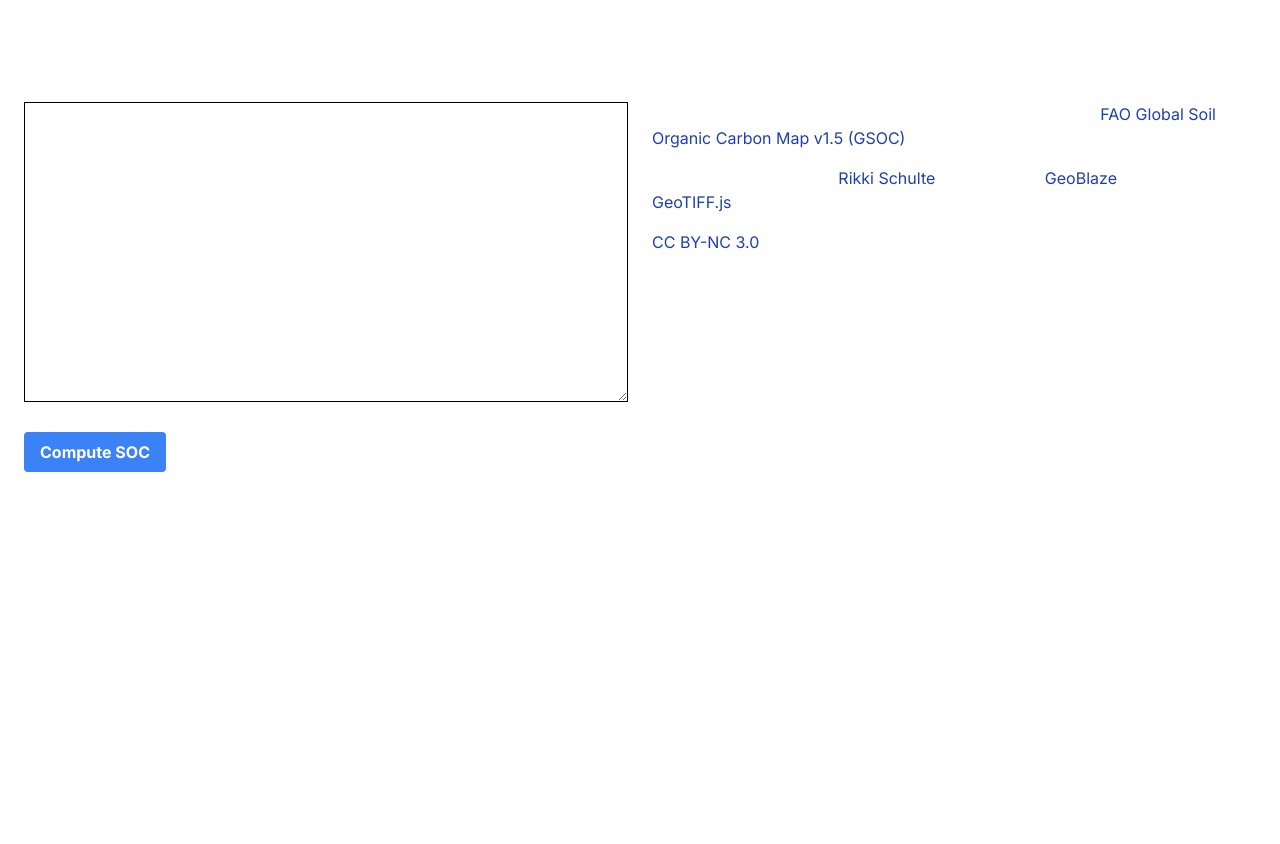
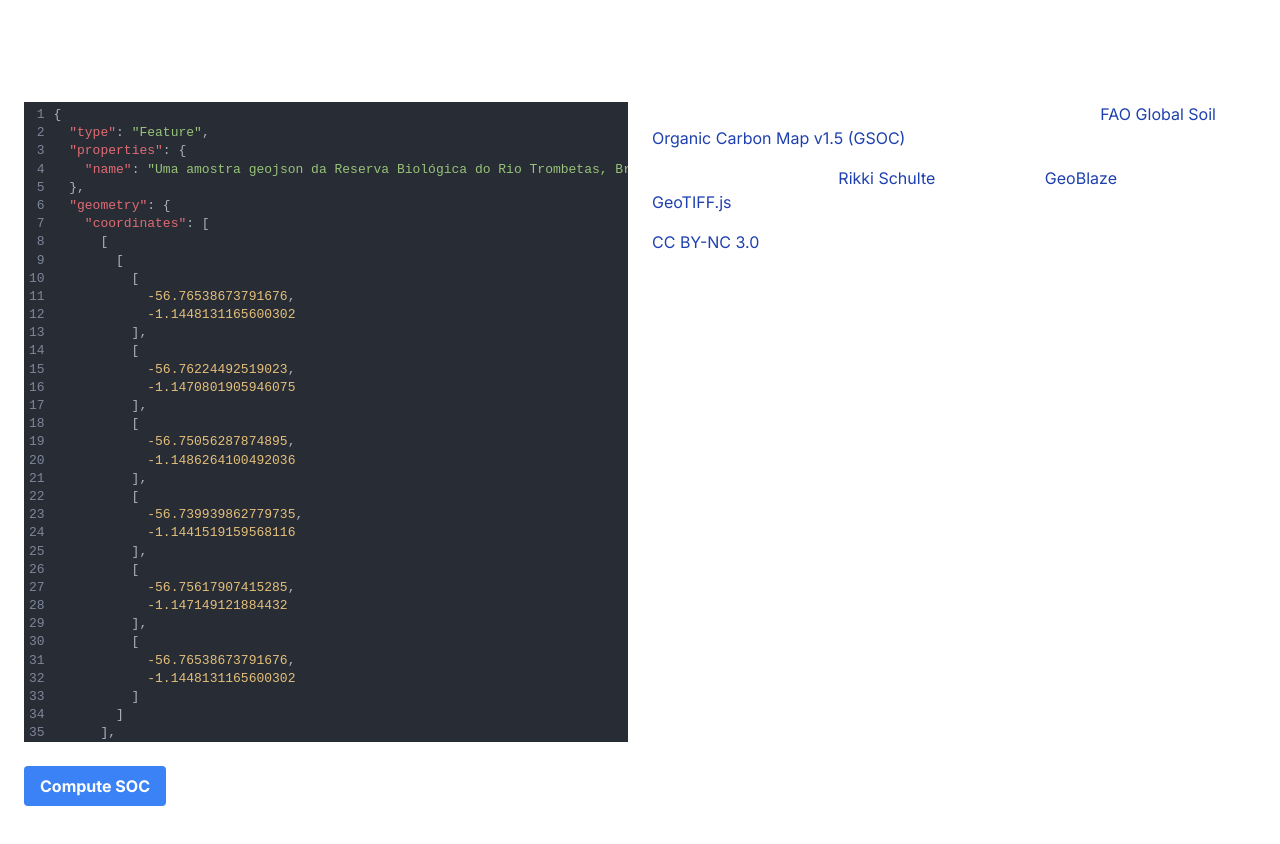
Before and after one commit to acao/geoblaze-gsoc, a Next.js app: page / in a window 1280 px wide. Shown: the top 844 px of the page. Before the commit the page ends 800 px from the top, so only its background shows below. Built offline with nearby package versions, Linux system fonts and the light colour scheme.

Commit message:
add codemirror 6

```diff
--- a/next.config.js
+++ b/next.config.js
@@ -1,6 +1,7 @@
 
 /** @type {import('next').NextConfig} */
 const nextConfig = {
+  reactStrictMode: false,
   experimental: {
     turbo: true,
     // urlImports: ['https://cdn.skypack.dev'],
--- /dev/null
+++ b/src/app/components/GeoJSONEditor.tsx
@@ -0,0 +1,48 @@
+import React, { useRef, useEffect, useState } from "react";
+import { EditorState } from '@codemirror/state';
+import { EditorView, lineNumbers } from '@codemirror/view';
+import { history } from '@codemirror/commands';
+import { autocompletion, closeBrackets } from '@codemirror/autocomplete';
+import { bracketMatching, syntaxHighlighting } from '@codemirror/language';
+import { oneDarkHighlightStyle, oneDark } from '@codemirror/theme-one-dark';
+import { json } from "@codemirror/lang-json";
+
+export const GeoJSONEditor = ({
+  initialValue,
+  setCode,
+}: {
+  initialValue?: string;
+  setCode: (code: string) => void;
+}) => {
+    useEffect(() => {
+        const onUpdate = EditorView.updateListener.of((v) => {
+            setCode(v.state.doc.toString());
+          });
+        const state = EditorState.create({
+            doc: initialValue,
+            extensions: [
+              bracketMatching(),
+              closeBrackets(),
+              history(),
+              autocompletion(),
+              lineNumbers(),
+              oneDark,
+              syntaxHighlighting(oneDarkHighlightStyle),
+              json(),
+              onUpdate
+            ],
+          });
+
+         const view = new EditorView({
+            state,
+            parent: document.querySelector('#editor')!,
+          });
+
+          return () => {
+            view.destroy()
+          }
+    }, [])
+  return (
+    <div id="editor"/>
+  );
+};
--- a/src/app/globals.css
+++ b/src/app/globals.css
@@ -26,3 +26,6 @@ body {
     @apply text-blue-800;
   }
 }
+
+.cm-editor, .cm-wrap { height: 80vh; display: block }
+.cm-scroller { overflow: auto }
--- a/src/app/page.tsx
+++ b/src/app/page.tsx
@@ -9,6 +9,7 @@ import { MultiPolygon, Polygon, area } from "@turf/turf";
 import { DataTable } from "./components/DataTable";
 import geoPolygonNormalizer from "./lib/geoPolygonNormalizer";
 import { About } from "./components/About";
+import { GeoJSONEditor } from "./components/GeoJSONEditor";
 
 const m2ToHa = (m2: number): number => m2 * 0.0001;
 
@@ -21,21 +22,20 @@ const haFormatter = Intl.NumberFormat("en", {
 
 const digits = new Intl.NumberFormat("en-DE", { maximumFractionDigits: 3 });
 
-export const revalidate = 3600
+export const revalidate = 3600;
 
 export default function Home() {
   const textRef = useRef<HTMLTextAreaElement>();
   const [errorMessage, setErrorMessage] = useState<null | string>(null);
   const [statusMessage, setStatusMessage] = useState<null | string>(null);
   const [polygon, setPolygon] = useState<Polygon | MultiPolygon | null>(null);
+  const [jsonString, setJsonString] = useState<string | null>(null);
   const [dataResult, setDataResult] = useState<number[]>([]);
   const handleOnClick = async () => {
     if (
-      textRef.current &&
-      textRef.current.value &&
-      textRef.current.value.trim().length > 0
+      jsonString
     ) {
-      const data = geoPolygonNormalizer(textRef.current.value);
+      const data = geoPolygonNormalizer(jsonString);
       if ("error" in data) {
         return setErrorMessage(data.error);
       }
@@ -45,14 +45,14 @@ export default function Home() {
 
         try {
           setStatusMessage("Fetching GeoTIFF metadata range...");
-          const raster = await parse(new URL( GSOCMapTiffUrl, self.location.href ).href)
-          console.log(raster);
+          const raster = await parse(
+            new URL(GSOCMapTiffUrl, self.location.href).href
+          );
           setStatusMessage(
             "Fetched GeoTIFF metadata range, fetching raster range and computing..."
           );
           const results = await mean(raster, data.result);
           setStatusMessage("Raster computation complete!");
-          console.log(results);
           setDataResult(results);
         } catch (err) {
           return setErrorMessage(
@@ -94,12 +94,7 @@ export default function Home() {
       <div>
         <h2>Enter GeoJSON Feature/Geometry</h2>
         <div className="mt-6 mb-6">
-          <textarea
-            className="border border-black  w-[100%] h-[300px]"
-            defaultValue={defaultGeo}
-            // @ts-expect-error fix later
-            ref={textRef}
-          ></textarea>
+          <GeoJSONEditor initialValue={defaultGeo} setCode={setJsonString} />
           <button
             className="mt-6 bg-blue-500 hover:bg-blue-700 text-white font-bold py-2 px-4 rounded disabled:bg-blue-200 disabled:hover:bg-blue-200"
             onClick={() => handleOnClick()}
```
Also changed, not shown: package.json (+8 -0 lines), 2 other files (tests, documents, lock files or other folders).
